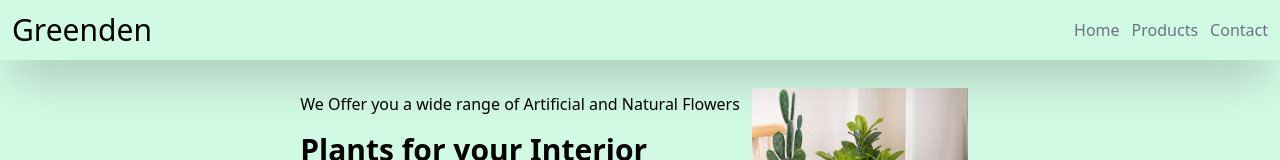
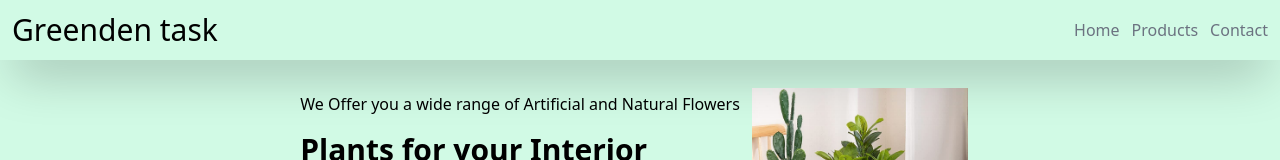
Before and after one commit to Rajguru2105/Greenden_tailwind, a plain HTML site: page index.html in a window 1280 px wide. Shown: the top 160 px of the page. Drawn offline with nearby package versions, Linux system fonts and the light colour scheme; files whose address does not match are found by name.

Commit message:
updated html

```diff
--- a/index.html
+++ b/index.html
@@ -9,7 +9,7 @@
 <body>
     <!--navbar-->
     <nav class="bg-green-100 p-3 flex items-center justify-between shadow-2xl sticky top-0 z-10">
-        <h1 class="text-3xl">Greenden</h1>
+        <h1 class="text-3xl">Greenden task</h1>
         <svg xmlns="http://www.w3.org/2000/svg" fill="none" viewBox="0 0 24 24" stroke-width="1.5" stroke="currentColor" class="h-6 w-6 md:hidden">
             <path stroke-linecap="round" stroke-linejoin="round" d="M3.75 6.75h16.5M3.75 12h16.5m-16.5 5.25h16.5" />
           </svg>
```
